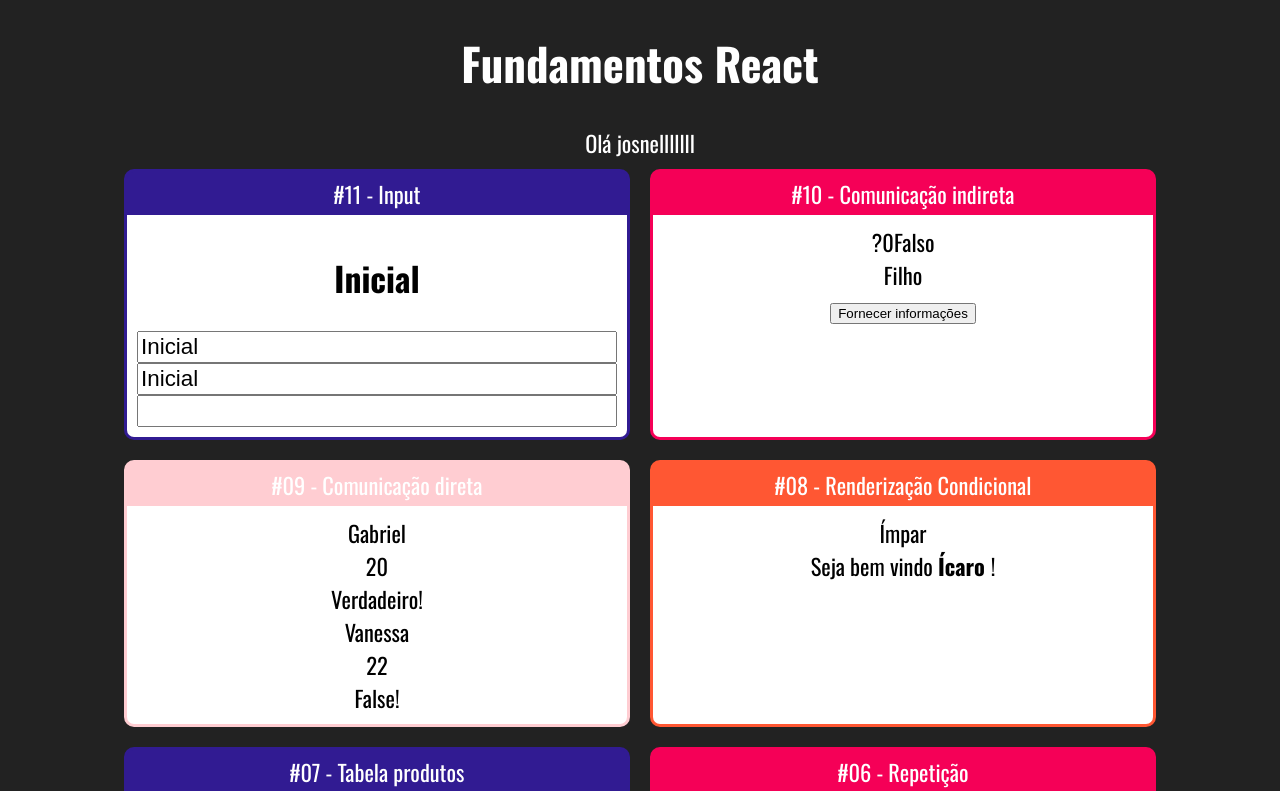
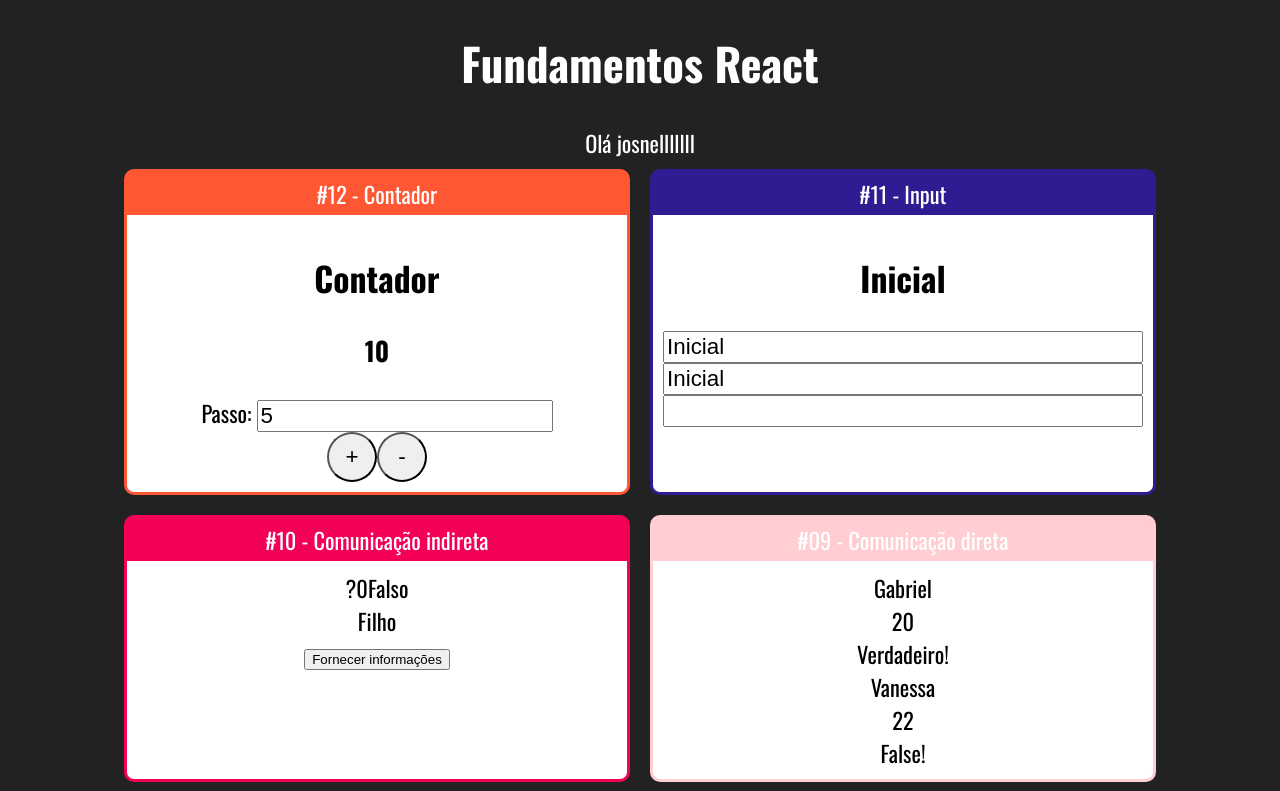
Before and after one commit to icaro-nog/react-redux-udemy, a React (Create React App) app in the folder fundamentos-react/: page / in a window 1280 px wide. Shown: the top 791 px of the page. Built offline with nearby package versions, Linux system fonts and the light colour scheme.

Commit message:
Contador 01

```diff
--- a/fundamentos-react/src/App.jsx
+++ b/fundamentos-react/src/App.jsx
@@ -15,6 +15,7 @@ import UsuarioInfo from './components/condicional/UsuarioInfo';
 import DiretaPai from './components/comunicacao/DiretaPai';
 import IndiretaPai from './components/comunicacao/IndiretaPai';
 import Input from './components/formulario/Input';
+import Contador from './components/contador/Contador';
 
 export function App(props) {
     return (
@@ -24,6 +25,15 @@ export function App(props) {
             <br></br>
 
             <div className='Cards'>
+
+                <Card
+                    titulo='#12 - Contador'
+                    color='#ff5733'
+                >
+                    <Contador
+                        numeroInicial={10}
+                    ></Contador>
+                </Card>
 
                 <Card
                     titulo='#11 - Input'
--- /dev/null
+++ b/fundamentos-react/src/components/contador/Contador.css
@@ -0,0 +1,10 @@
+.Contador input {
+    font-size: 1.4rem;
+}
+
+.Contador button {
+    height: 50px;
+    width: 50px;
+    border-radius: 50%;
+    font-size: 1.4rem;
+}
--- /dev/null
+++ b/fundamentos-react/src/components/contador/Contador.jsx
@@ -0,0 +1,53 @@
+import './Contador.css';
+import React, { Component } from "react";
+
+class Contador extends Component {
+
+    state = {
+        numero: this.props.numeroInicial || 0,
+        passo: this.props.passoInicial || 5
+    }
+
+    inc = () => {
+        this.setState({
+            numero: this.state.numero + this.state.passo
+        })
+    }
+
+    dec = () => {
+        this.setState({
+            numero: this.state.numero - this.state.passo
+        })
+    }
+
+    changePasso = (event) => {
+        this.setState({
+            // + para converter o valor recebido para um inteiro
+            passo: +event.target.value
+        })
+    }
+
+    render(){
+        return (
+            <div className='Contador'>
+                <h2>Contador</h2>
+                <h3>{this.state.numero}</h3>
+                <div>
+                    <label htmlFor="passoInput">Passo: </label>
+                    <input
+                        type="number"
+                        name="passoInput"
+                        id="passoInput"
+                        value={this.state.passo}
+                        onChange={this.changePasso}
+                    />
+                </div>
+                <button onClick={this.inc}>+</button>
+                <button onClick={this.dec}>-</button>
+            </div>
+        )
+    }
+
+}
+
+export default Contador;
```
